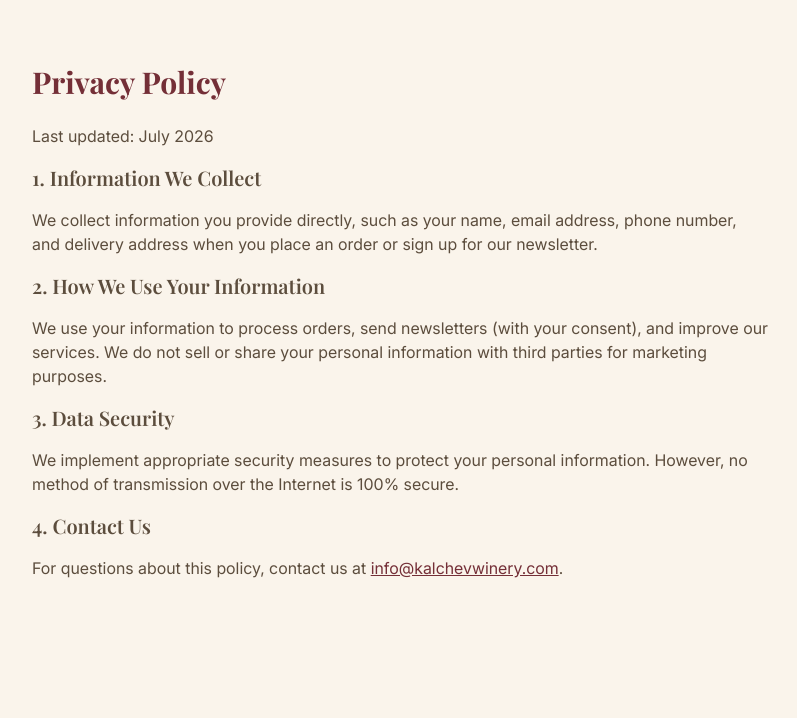
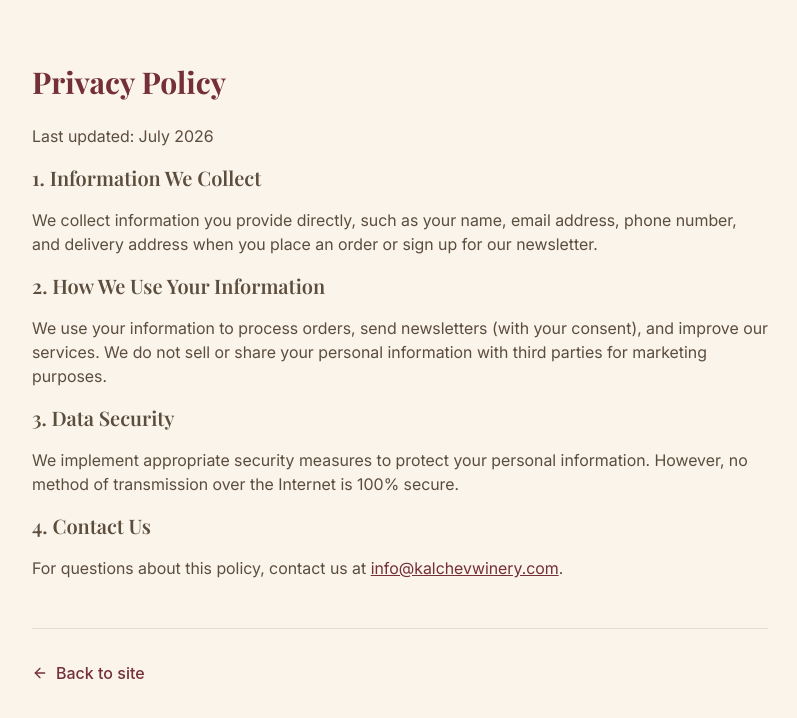
Before and after one commit to kapsarovL/kalchev-family-winery, a Next.js app: page /privacy in a window 1280 px wide. Shown: the top 718 px of the page, without its empty margins (240-1037 px from the left). Built offline with nearby package versions, Linux system fonts and the light colour scheme; no server answers.

Commit message:
feat: add 'Back to site' link on policy pages

```diff
--- a/app/cookies/page.tsx
+++ b/app/cookies/page.tsx
@@ -1,4 +1,6 @@
 import type { Metadata } from "next";
+import Link from "next/link";
+import { ArrowLeft } from "lucide-react";
 
 export const metadata: Metadata = {
   title: "Cookie Policy | Kalchev Family Winery",
@@ -48,6 +50,15 @@ export default function CookiesPage() {
             .
           </p>
         </div>
+        <div className="mt-12 pt-8 border-t border-deepBrown-100/10">
+          <Link
+            href="/"
+            className="inline-flex items-center gap-2 text-wineRed-100 hover:text-wineRed-100/80 font-medium transition-colors"
+          >
+            <ArrowLeft className="size-4" />
+            Back to site
+          </Link>
+        </div>
       </div>
     </div>
   );
--- a/app/privacy/page.tsx
+++ b/app/privacy/page.tsx
@@ -1,4 +1,6 @@
 import type { Metadata } from "next";
+import Link from "next/link";
+import { ArrowLeft } from "lucide-react";
 
 export const metadata: Metadata = {
   title: "Privacy Policy | Kalchev Family Winery",
@@ -42,6 +44,15 @@ export default function PrivacyPage() {
             .
           </p>
         </div>
+        <div className="mt-12 pt-8 border-t border-deepBrown-100/10">
+          <Link
+            href="/"
+            className="inline-flex items-center gap-2 text-wineRed-100 hover:text-wineRed-100/80 font-medium transition-colors"
+          >
+            <ArrowLeft className="size-4" />
+            Back to site
+          </Link>
+        </div>
       </div>
     </div>
   );
--- a/app/terms/page.tsx
+++ b/app/terms/page.tsx
@@ -1,4 +1,6 @@
 import type { Metadata } from "next";
+import Link from "next/link";
+import { ArrowLeft } from "lucide-react";
 
 export const metadata: Metadata = {
   title: "Terms & Conditions | Kalchev Family Winery",
@@ -37,6 +39,15 @@ export default function TermsPage() {
             .
           </p>
         </div>
+        <div className="mt-12 pt-8 border-t border-deepBrown-100/10">
+          <Link
+            href="/"
+            className="inline-flex items-center gap-2 text-wineRed-100 hover:text-wineRed-100/80 font-medium transition-colors"
+          >
+            <ArrowLeft className="size-4" />
+            Back to site
+          </Link>
+        </div>
       </div>
     </div>
   );
```
